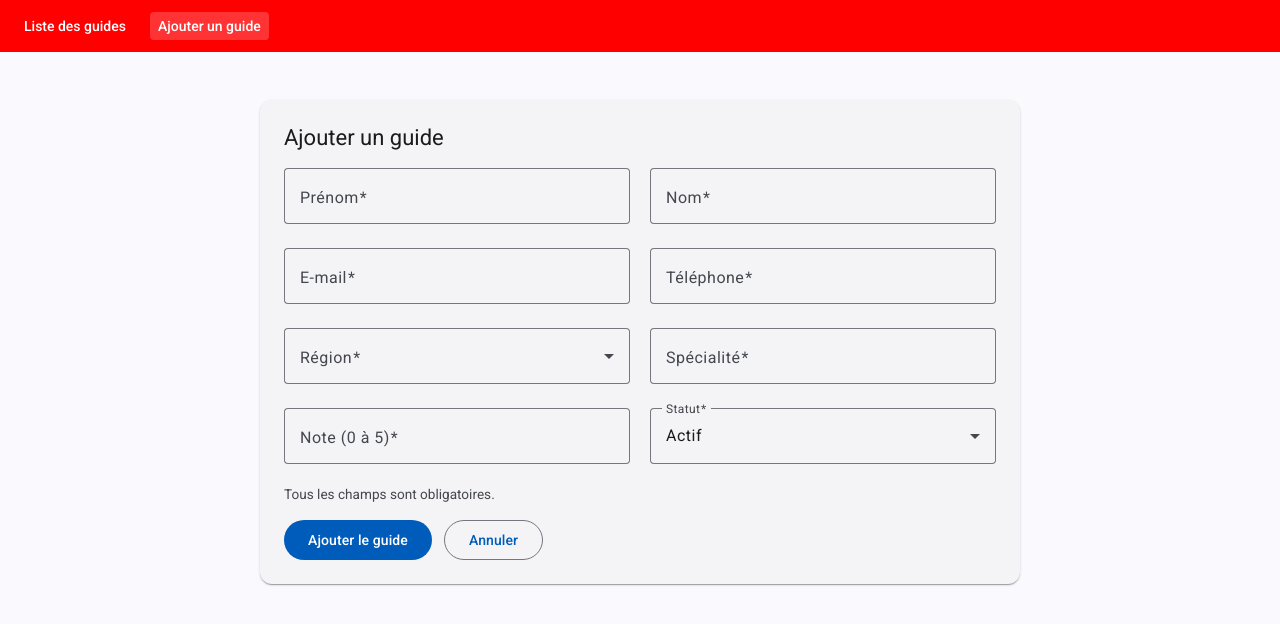
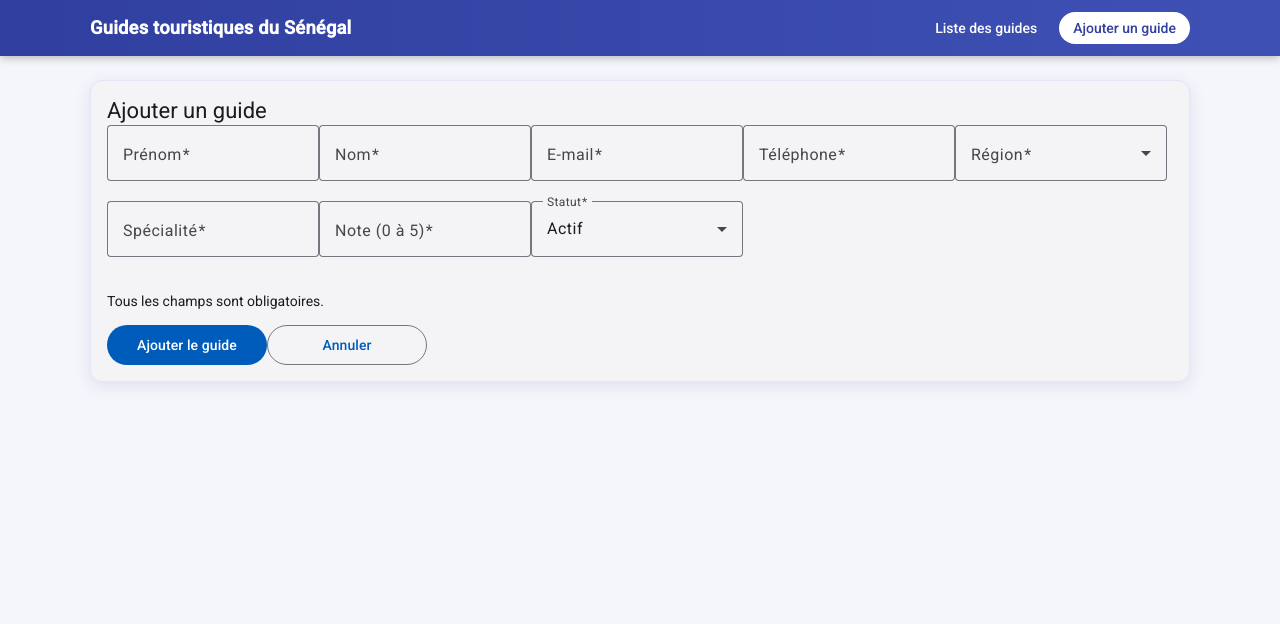
Before and after one commit to dias2006zlfjsjc-lgtm/gestion-guides, an Angular app: page /guides/nouveau in a window 1280 px wide. Shown: the top 624 px of the page. Built offline with nearby package versions, Linux system fonts and the light colour scheme.

Commit message:
Amélioration du style : en-tête, fond, formulaire

```diff
--- a/src/app/app.css
+++ b/src/app/app.css
@@ -1,23 +1,64 @@
+.entete {
+  position: sticky;
+  top: 0;
+  z-index: 10;
+  background: linear-gradient(90deg, #303f9f, #3f51b5);
+  box-shadow: 0 2px 8px rgba(0, 0, 0, 0.25);
+}
+
+.entete-contenu {
+  max-width: 1100px;
+  margin: 0 auto;
+  padding: 12px 16px;
+  display: flex;
+  align-items: center;
+  justify-content: space-between;
+  flex-wrap: wrap;
+  gap: 8px 24px;
+}
+
+.marque {
+  color: #fff;
+  font-size: 1.15rem;
+  font-weight: 600;
+  text-decoration: none;
+  letter-spacing: 0.2px;
+}
+
 .menu {
   display: flex;
-  gap: 16px;
-  padding: 12px 16px;
-  background: #ff0000;
+  gap: 8px;
+  flex-wrap: wrap;
 }
+
 .menu a {
   color: #fff;
   text-decoration: none;
   font-weight: 500;
-  padding: 4px 8px;
-  border-radius: 4px;
+  padding: 6px 14px;
+  border-radius: 999px;
+  transition: background 0.2s ease;
 }
+
 .menu a:hover,
-.menu a:focus-visible,
-.menu a.actif {
+.menu a:focus-visible {
   background: rgba(255, 255, 255, 0.2);
 }
+
+.menu a.actif {
+  background: #fff;
+  color: #303f9f;
+}
+
+.marque:focus-visible,
+.menu a:focus-visible {
+  outline: 3px solid #ffd54f;
+  outline-offset: 2px;
+}
+
 .contenu {
   max-width: 1100px;
   margin: 0 auto;
-  padding: 16px;
+  padding: 24px 16px 48px;
+  overflow-x: auto;
 }
--- a/src/app/app.html
+++ b/src/app/app.html
@@ -1,7 +1,12 @@
-<nav class="menu" aria-label="Navigation principale">
-  <a routerLink="/guides" routerLinkActive="actif" [routerLinkActiveOptions]="{ exact: true }">Liste des guides</a>
-  <a routerLink="/guides/nouveau" routerLinkActive="actif">Ajouter un guide</a>
-</nav>
+<header class="entete">
+  <div class="entete-contenu">
+    <a routerLink="/guides" class="marque">Guides touristiques du Sénégal</a>
+    <nav class="menu" aria-label="Navigation principale">
+      <a routerLink="/guides" routerLinkActive="actif" [routerLinkActiveOptions]="{ exact: true }">Liste des guides</a>
+      <a routerLink="/guides/nouveau" routerLinkActive="actif">Ajouter un guide</a>
+    </nav>
+  </div>
+</header>
 
 <main class="contenu">
   <router-outlet />
--- a/src/app/components/guide-form/guide-form.css
+++ b/src/app/components/guide-form/guide-form.css
@@ -1,60 +1,12 @@
-:host {
-  display: block;
+.carte-formulaire {
+  box-shadow: 0 4px 16px rgba(48, 63, 159, 0.12);
+  border: 1px solid #e3e6f5;
 }
 
-.carte-formulaire {
-  max-width: 760px;
-  margin: 2rem auto;
-  padding: 0.5rem;
-}
-
-mat-card-header {
-  margin-bottom: 1rem;
-}
-
-.grille {
-  display: grid;
-  grid-template-columns: repeat(2, 1fr);
-  gap: 0.25rem 1.25rem;
-}
-
-mat-form-field {
-  width: 100%;
-}
-
-.aide {
-  margin: 0 0 1rem;
-  font-size: 0.85rem;
-  color: var(--mat-sys-on-surface-variant);
+.actions button {
+  min-width: 160px;
 }
 
 .message {
-  padding: 0.75rem 1rem;
-  border-radius: 8px;
-  margin: 0 0 1rem;
+  font-weight: 500;
 }
-.succes {
-  background: #e6f4ea;
-  color: #0b5c2a;
-  border: 1px solid #0b5c2a;
-}
-.erreur-globale {
-  background: #fdecea;
-  color: #8c1d18;
-  border: 1px solid #b3261e;
-}
-
-.actions {
-  display: flex;
-  gap: 0.75rem;
-  flex-wrap: wrap;
-}
-
-@media (max-width: 600px) {
-  .grille {
-    grid-template-columns: 1fr;
-  }
-  .actions button {
-    width: 100%;
-  }
-}
--- a/src/styles.css
+++ b/src/styles.css
@@ -1 +1,14 @@
-/* You can add global styles to this file, and also import other style files */
+body {
+  margin: 0;
+  background: #f5f6fb;
+  font-family: Roboto, "Helvetica Neue", sans-serif;
+  -webkit-font-smoothing: antialiased;
+}
+
+h1, h2 {
+  color: #1f2a5c;
+}
+
+.mat-mdc-card {
+  border-radius: 16px;
+}
```
Also changed, not shown: 1 other file (tests, documents, lock files or other folders).
